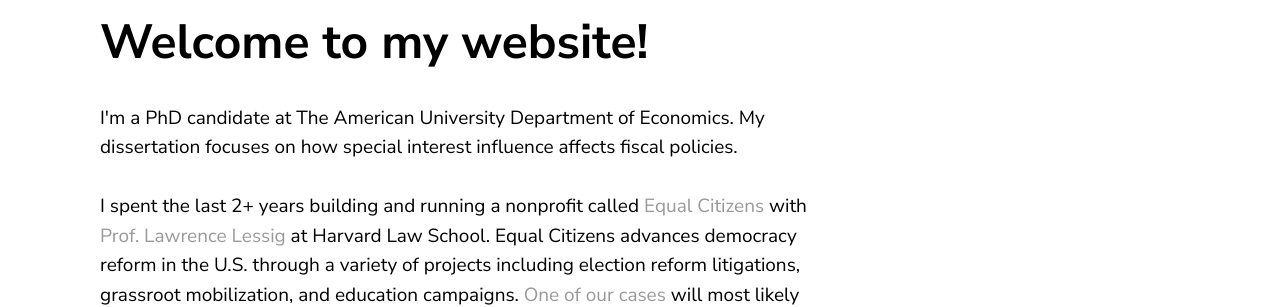
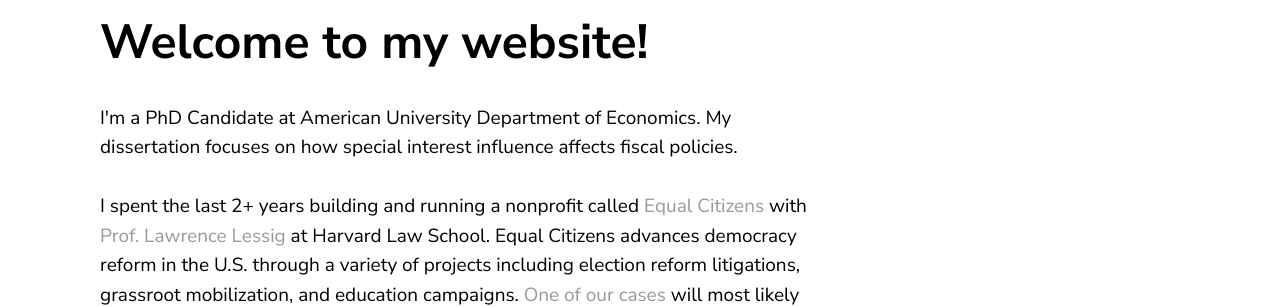
Before and after one commit to phoebetwong/phoebetwong.github.io, a Jekyll site: the page built from index.html, in a window 1280 px wide. Shown: the part 443-750 px from the top of the page. Built offline with Jekyll 4.4.1, drawn with Linux system fonts in a browser that asks for light colours; a script that is not in the unit is left out.

Commit message:
edited formats

```diff
--- a/about.html
+++ b/about.html
@@ -4,7 +4,7 @@ title: Home
 ---
 <div class="blurb">
 	<h1>Welcome to my website!</h1>
-	<p>I'm a PhD candidate at The American University Department of Economics. My dissertation focuses on how special interest influence
+	<p>I'm a PhD Candidate at American University Department of Economics. My dissertation focuses on how special interest influence
 		affects fiscal policies.
 		<br><br>
 		I spent the last 2+ years building and running a nonprofit called <a href="https://equalcitizens.us/" target="_blank">Equal Citizens</a> with <a href="https://en.wikipedia.org/wiki/Lawrence_Lessig" target="_blank">Prof. Lawrence Lessig</a> at Harvard Law School.
--- a/index.html
+++ b/index.html
@@ -4,7 +4,7 @@ title: Home
 ---
 <div class="blurb">
 	<h1>Welcome to my website!</h1>
-	<p>I'm a PhD candidate at The American University Department of Economics. My dissertation focuses on how special interest influence
+	<p>I'm a PhD Candidate at American University Department of Economics. My dissertation focuses on how special interest influence
 		affects fiscal policies.
 		<br><br>
 		I spent the last 2+ years building and running a nonprofit called <a href="https://equalcitizens.us/" target="_blank">Equal Citizens</a> with <a href="https://en.wikipedia.org/wiki/Lawrence_Lessig" target="_blank">Prof. Lawrence Lessig</a> at Harvard Law School.
```
Also changed, not shown: resume.md (+2 -1 lines).
